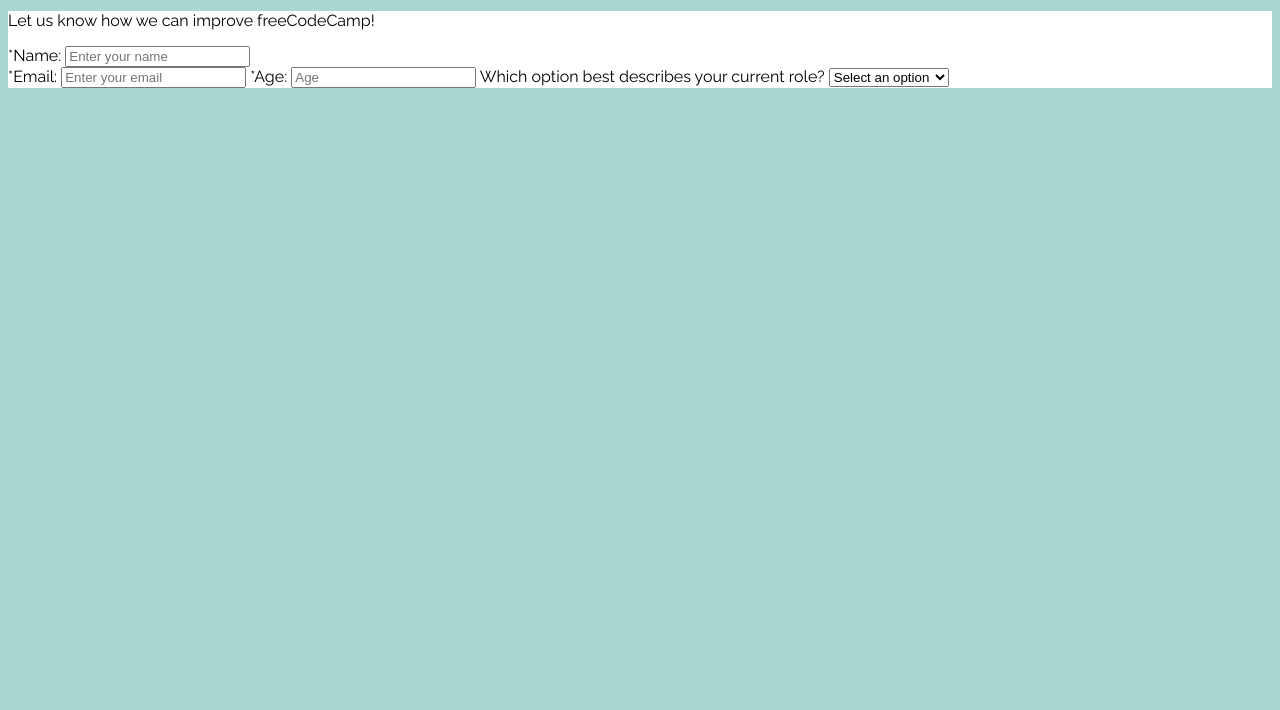
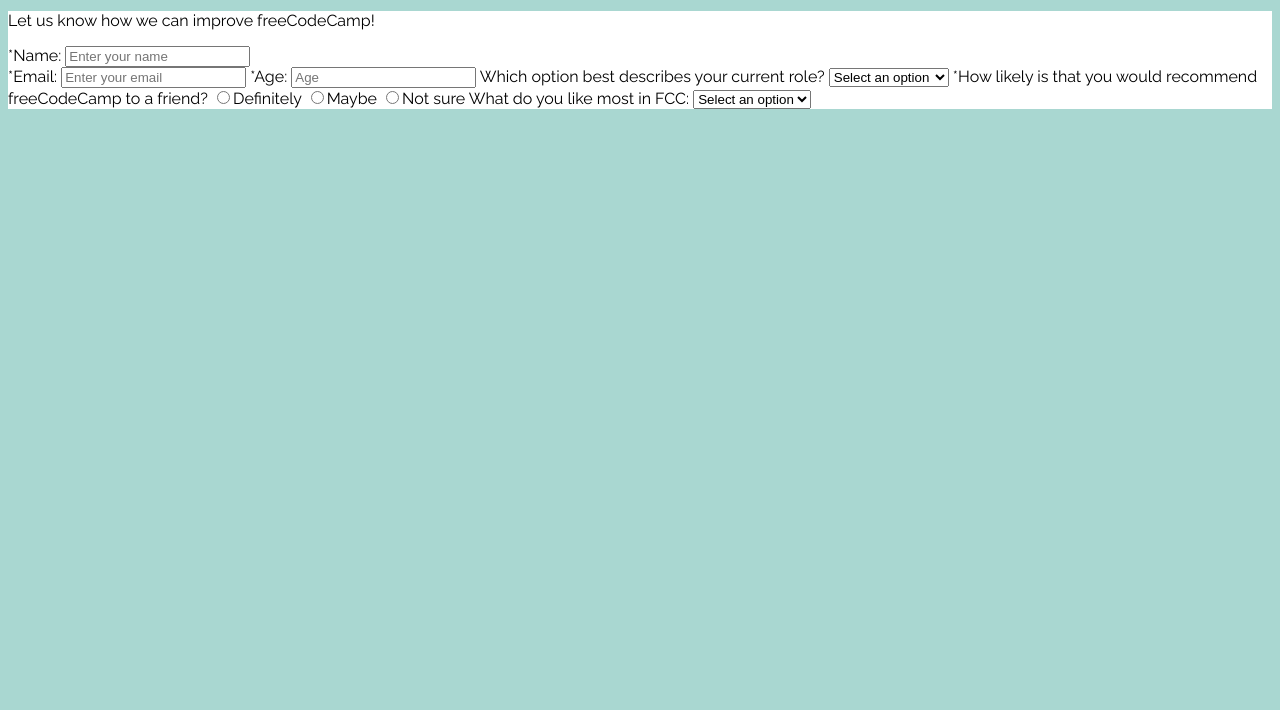
Before and after one commit to chrisxjacobi/fCC-responsive-2_survey, a plain HTML site: page index.html in a window 1280 px wide. Shown: the part 90-800 px from the top of the page. Drawn offline with Linux system fonts and the light colour scheme.

Commit message:
added radios and second dropdown

```diff
--- a/index.html
+++ b/index.html
@@ -27,7 +27,18 @@
                 <option value="Prefer not to say">Prefer not to say</option>
                 <option value="Other">Other</option>
             </select>
-
+            <label for="name">*How likely is that you would recommend freeCodeCamp to a friend?</label>
+            <label><input type="radio" name="name">Definitely</label>
+            <label><input type="radio" name="name">Maybe</label>
+            <label><input type="radio" name="name">Not sure</label>
+            <label for="dropdown-two">What do you like most in FCC:</label>
+            <select id="dropdown-two">
+                <option value="" disable selected>Select an option</option>
+                <option value="Challenges">Challenges</option>
+                <option value="Projects">Projects</option>
+                <option value="Community">Community</option>
+                <option value="Open Source">Open Source</option>
+            </select>
 
         </form>
 
```
